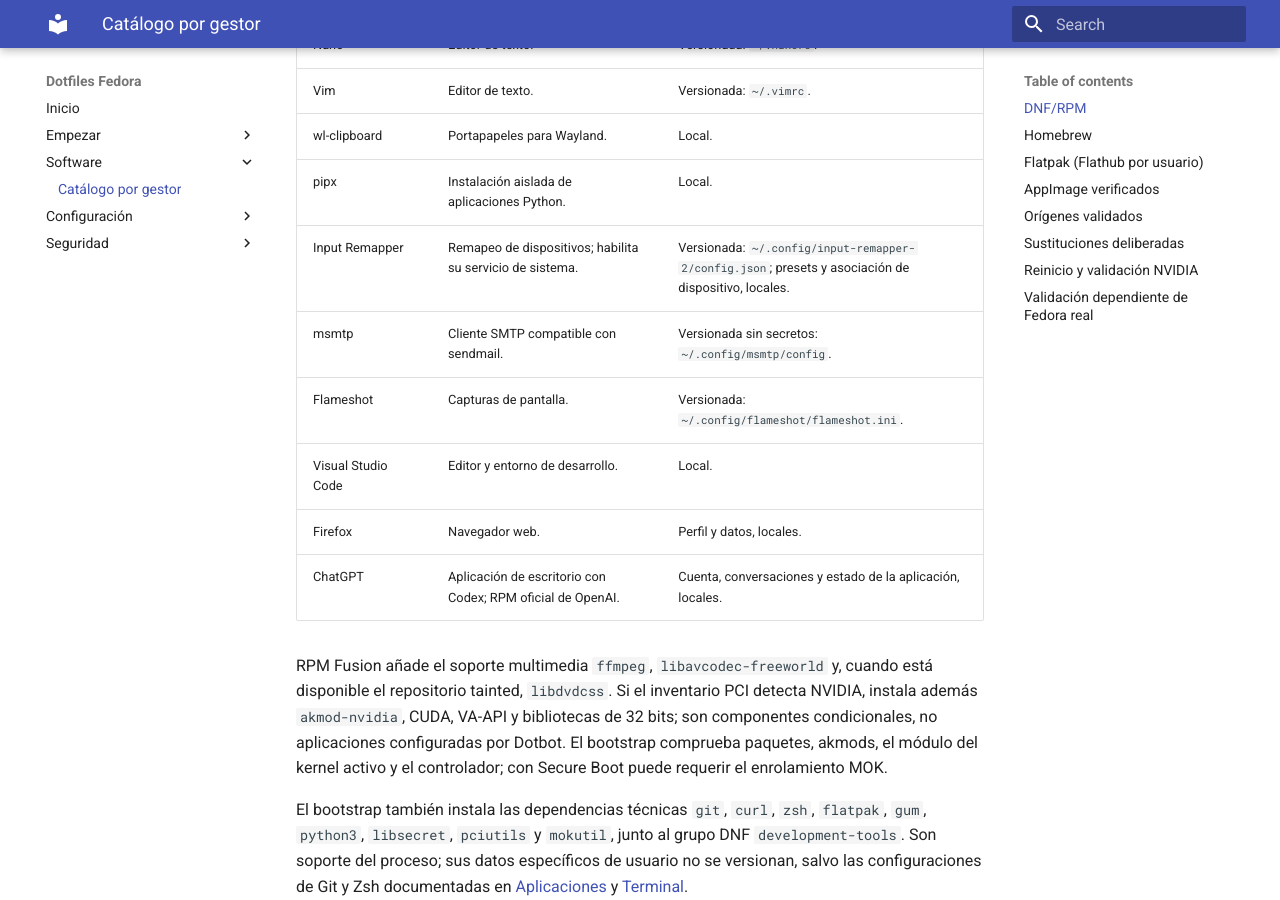
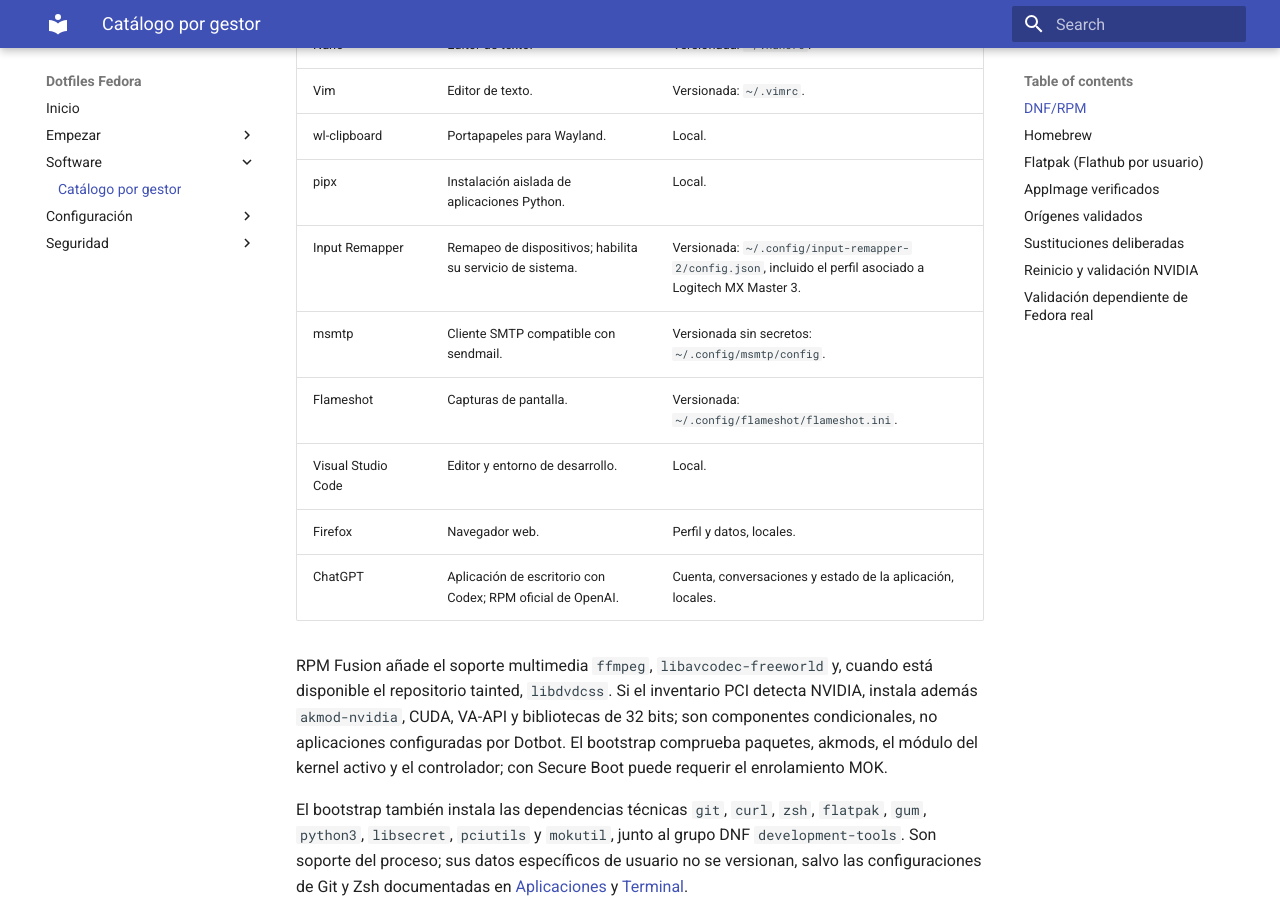
Before and after one commit to rdiezsj/dotfiles, an MkDocs documentation site: the page built from docs/catalogo-fedora.md, in a window 1280 px wide and 900 px high, scrolled down 863 px. Built offline with MkDocs 1.6.1 and Material for MkDocs 9.7.7, drawn with Linux system fonts in a browser that asks for light colours.

Commit message:
docs: alinea catálogo con configuración Input Remapper

```diff
--- a/docs/catalogo-fedora.md
+++ b/docs/catalogo-fedora.md
@@ -23,7 +23,7 @@
 | Vim | Editor de texto. | Versionada: `~/.vimrc`. |
 | wl-clipboard | Portapapeles para Wayland. | Local. |
 | pipx | Instalación aislada de aplicaciones Python. | Local. |
-| Input Remapper | Remapeo de dispositivos; habilita su servicio de sistema. | Versionada: `~/.config/input-remapper-2/config.json`; presets y asociación de dispositivo, locales. |
+| Input Remapper | Remapeo de dispositivos; habilita su servicio de sistema. | Versionada: `~/.config/input-remapper-2/config.json`, incluido el perfil asociado a Logitech MX Master 3. |
 | msmtp | Cliente SMTP compatible con sendmail. | Versionada sin secretos: `~/.config/msmtp/config`. |
 | Flameshot | Capturas de pantalla. | Versionada: `~/.config/flameshot/flameshot.ini`. |
 | Visual Studio Code | Editor y entorno de desarrollo. | Local. |
```
